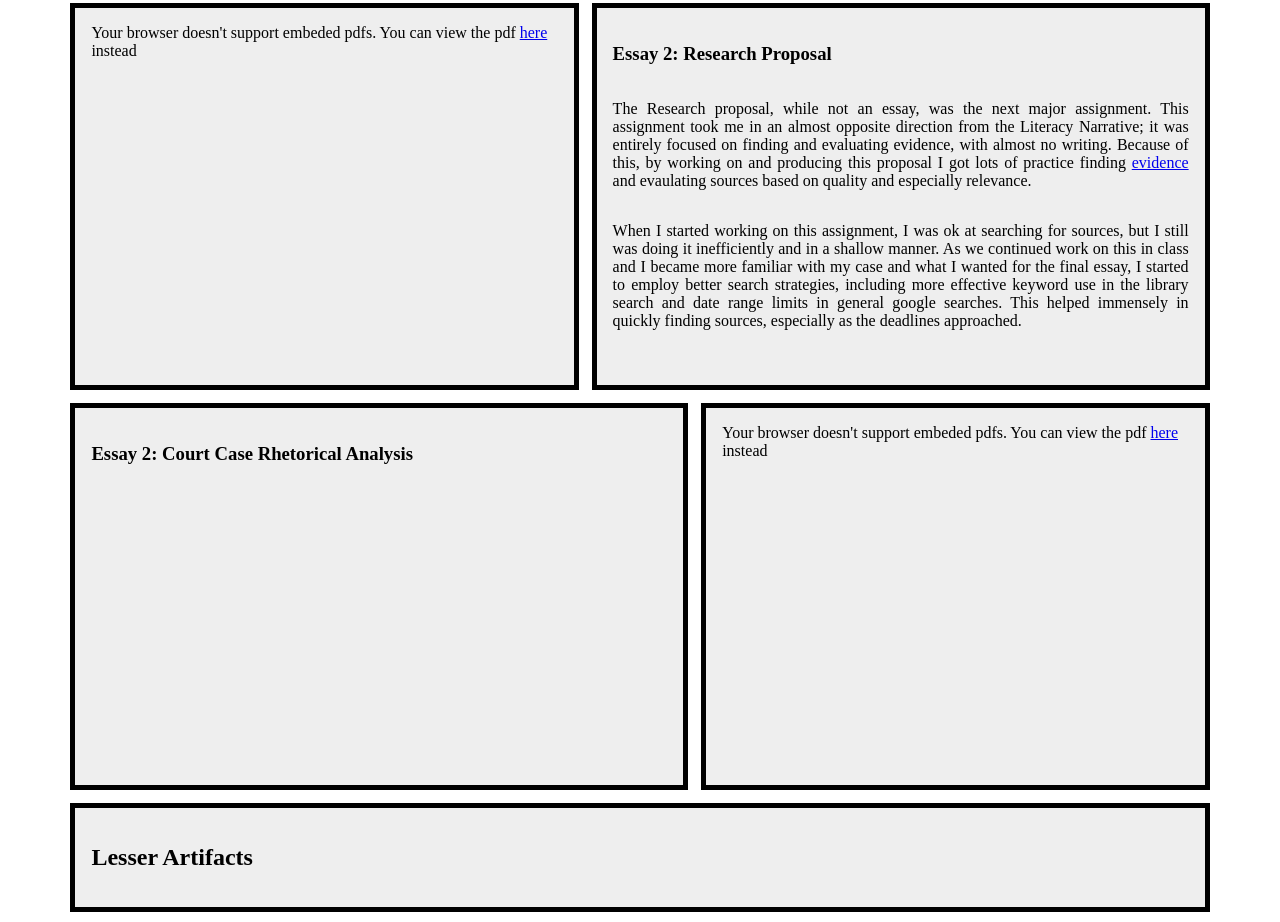
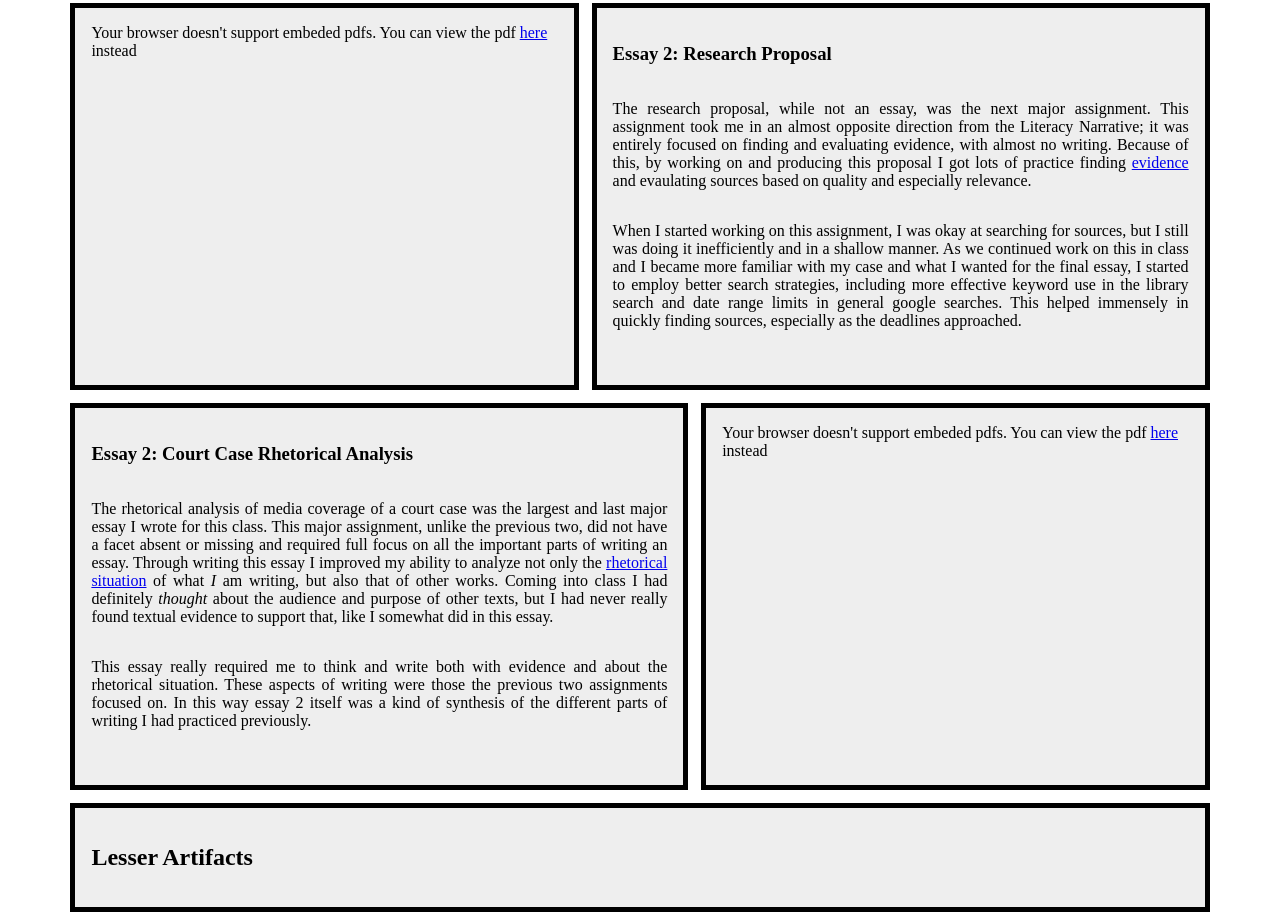
Before and after one commit to samc-arizona/samc-arizona.github.io, a plain HTML site: page engl109H-portfolio/artifacts.html in a window 1280 px wide. Shown: the part 751-1673 px from the top of the page. Drawn offline with Linux system fonts and the light colour scheme.

Commit message:
add essay 2 & fix research proposal + add links

```diff
--- a/engl109H-portfolio/artifacts.html
+++ b/engl109H-portfolio/artifacts.html
@@ -45,15 +45,22 @@
           <div class="column inner yap">
             <h3>Essay 2: Research Proposal</h3>
             <p>
-            The Research proposal, while not an essay, was the next major assignment. This assignment took me in an almost opposite direction from the Literacy Narrative; it was entirely focused on finding and evaluating evidence, with almost no writing. Because of this, by working on and producing this proposal I got lots of practice finding <a href="slo2.html">evidence</a> and evaulating sources based on quality and especially relevance.
+            The research proposal, while not an essay, was the next major assignment. This assignment took me in an almost opposite direction from the Literacy Narrative; it was entirely focused on finding and evaluating evidence, with almost no writing. Because of this, by working on and producing this proposal I got lots of practice finding <a href="slo2.html">evidence</a> and evaulating sources based on quality and especially relevance.
             </p>
-            <p>When I started working on this assignment, I was ok at searching for sources, but I still was doing it inefficiently and in a shallow manner. As we continued work on this in class and I became more familiar with my case and what I wanted for the final essay, I started to employ better search strategies, including more effective keyword use in the library search and date range limits in general google searches. This helped immensely in quickly finding sources, especially as the deadlines approached.</p>
-
+            <p>
+              When I started working on this assignment, I was okay at searching for sources, but I still was doing it inefficiently and in a shallow manner. As we continued work on this in class and I became more familiar with my case and what I wanted for the final essay, I started to employ better search strategies, including more effective keyword use in the library search and date range limits in general google searches. This helped immensely in quickly finding sources, especially as the deadlines approached.
+            </p>
           </div>
         </div>
         <div class="row artifact" id="essay-2">
           <div class="column inner yap">
             <h3>Essay 2: Court Case Rhetorical Analysis</h3>
+            <p>
+              The rhetorical analysis of media coverage of a court case was the largest and last major essay I wrote for this class. This major assignment, unlike the previous two, did not have a facet absent or missing and required full focus on all the important parts of writing an essay. Through writing this essay I improved my ability to analyze not only the <a href="slo1.html">rhetorical situation</a> of what <i>I</i> am writing, but also that of other works. Coming into class I had definitely <i>thought</i> about the audience and purpose of other texts, but I had never really found textual evidence to support that, like I somewhat did in this essay.
+              </p>
+            <p>
+              This essay really required me to think and write both with evidence and about the rhetorical situation. These aspects of writing were those the previous two assignments focused on. In this way essay 2 itself was a kind of synthesis of the different parts of writing I had practiced previously.
+            </p>
           </div>
           <div class="column inner proof">
             <object data="docs/essay-2.pdf" type="application/pdf">Your browser doesn't support embeded pdfs. You can view the pdf <a href="docs/essay-2.pdf">here</a> instead</object>
```
Also changed, not shown: engl109H-portfolio/slo1.html (+1 -1 lines).
